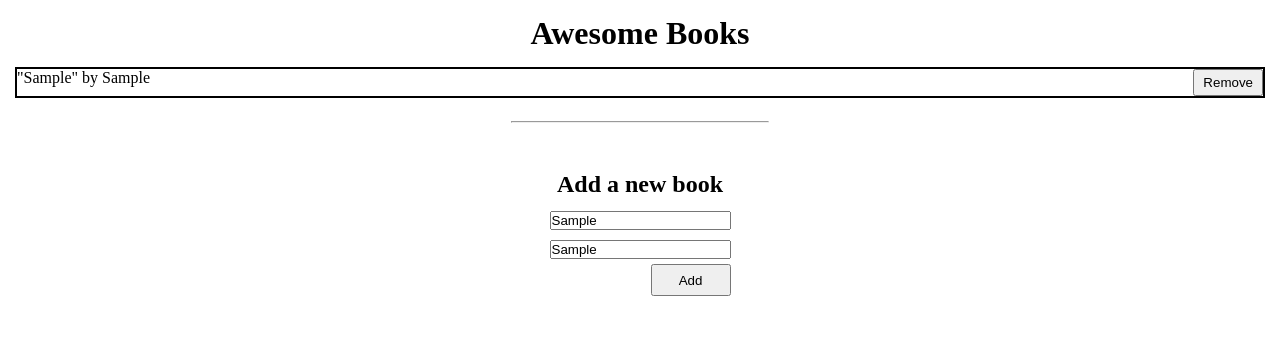
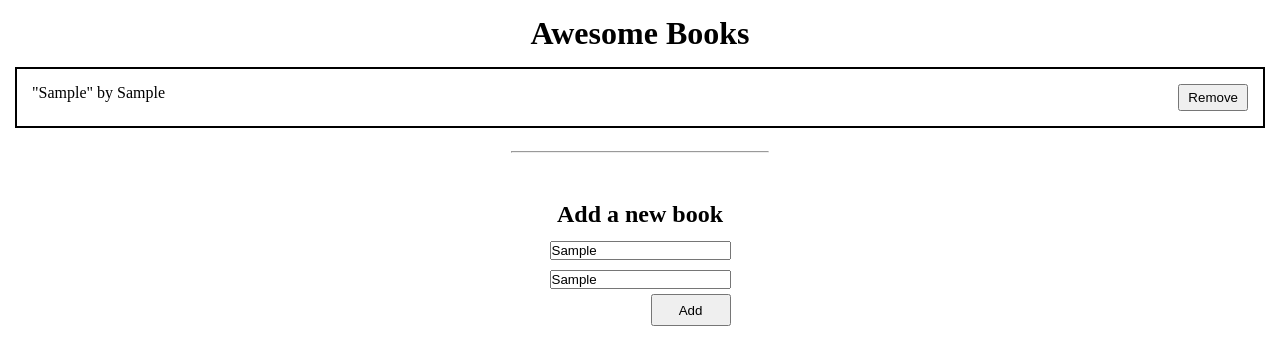
Before and after one commit to ouasamine/awesome-books, a plain HTML site: page index.html in a window 1280 px wide. Both pictures are taken after typing "Sample", "Sample" into the empty fields and a click on the button "Add". Drawn offline with Linux system fonts and the light colour scheme.

Commit message:
Fix linter Errors

```diff
--- a/main.css
+++ b/main.css
@@ -85,8 +85,8 @@ button {
   cursor: pointer;
 }
 
-#book-list ul li {np
-  padding: 10px;
+#book-list ul li {
+  padding: 15px;
 }
 
 #book-list ul li:nth-child(even) {
```
